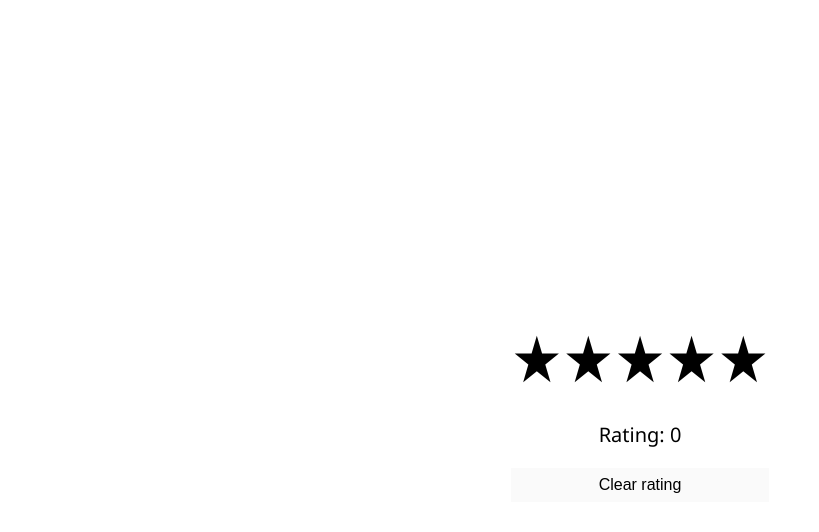
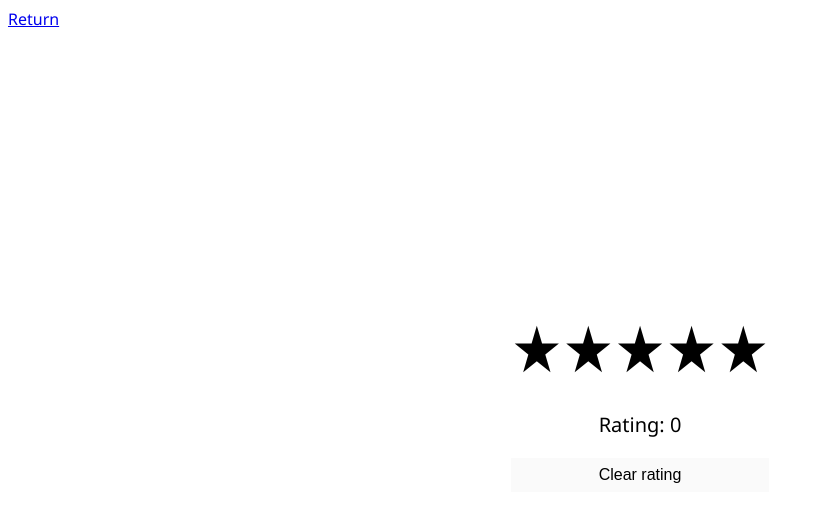
Before and after one commit to ppiratess/fe-mini-challenges, a plain HTML site: page star_rating/dist/index.html in a window 1280 px wide. Shown: the whole page, without its empty margins (0-819 px from the left). Drawn offline with Linux system fonts and the light colour scheme.

Commit message:
feat: add return button at top left

```diff
--- a/star_rating/dist/index.html
+++ b/star_rating/dist/index.html
@@ -7,6 +7,7 @@
     <title>Star rating</title>
   </head>
   <body>
+    <a href="../../index.html">Return</a>
     <div id="star-rating" class="star-rating">
       <span data-value="1">★</span>
       <span data-value="2">★</span>
--- a/star_rating/style/index.css
+++ b/star_rating/style/index.css
@@ -1,7 +1,7 @@
 body {
   display: grid;
   place-content: center;
-  height: 100vh;
+  height: calc(100vh - 20px);
   text-align: center;
   font-family: "Segoe UI", Tahoma, Geneva, Verdana, sans-serif;
 }
@@ -38,3 +38,7 @@ button {
 button:disabled {
   cursor: no-drop;
 }
+
+a {
+  position: absolute;
+}
```
Also changed, not shown: index.html (added, +11 -0 lines).
